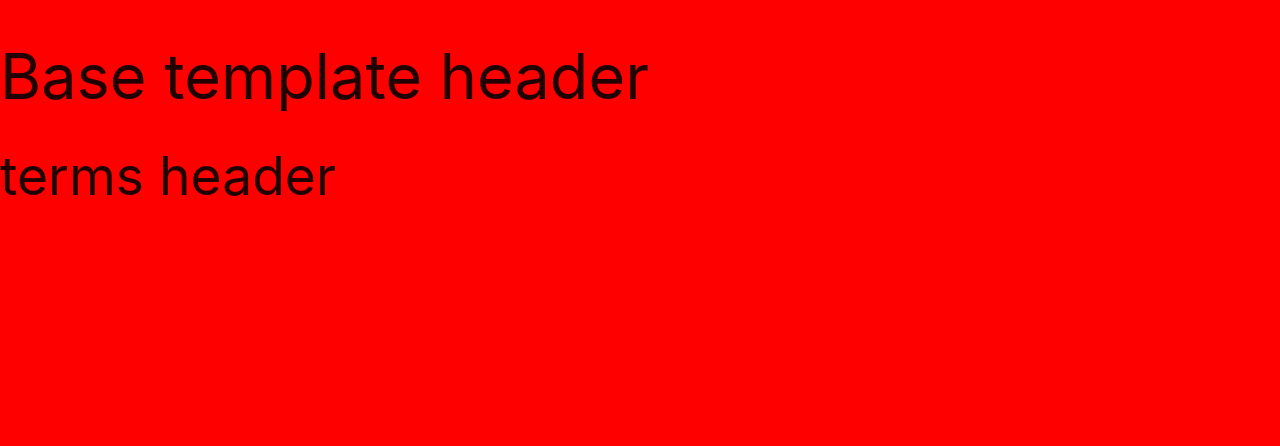
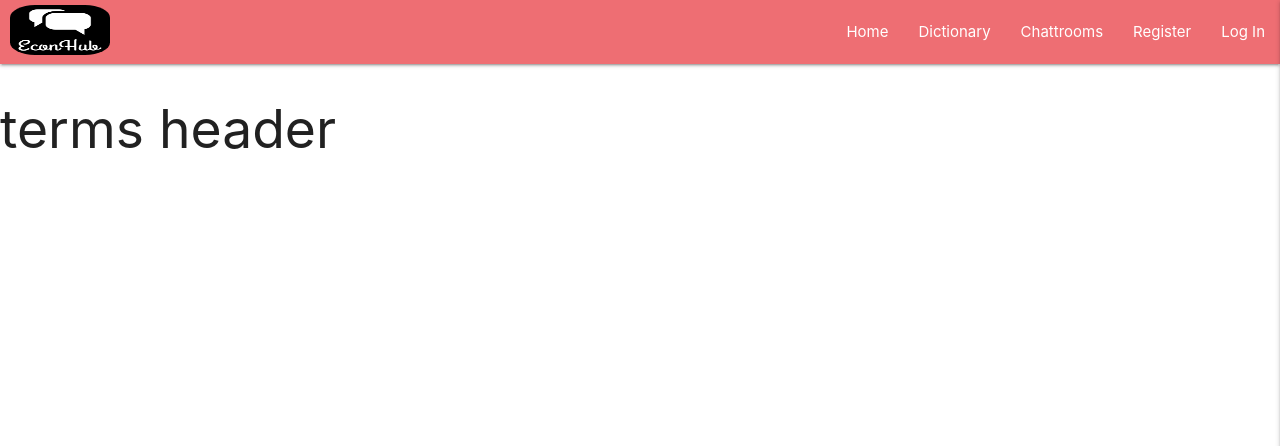
Before and after one commit to 92an/third-milestone-project, a Flask app: page / in a window 1280 px wide. Shown: the top 446 px of the page. Run offline with Flask 2, Linux system fonts and the light colour scheme; data that the repository does not hold is empty; some libraries are stand-ins or nearby versions.

Commit message:
side nav and logo put in place

```diff
--- a/static/css/style.css
+++ b/static/css/style.css
@@ -1,3 +1,7 @@
-body {
-    background-color: red;
+.econ-logo{
+    height: 50px;
+    width: 100px;
+    margin-left: 10px;
+    margin-top: 5px;
+    border-radius: 25%;
 }
--- a/static/js/script.js
+++ b/static/js/script.js
@@ -0,0 +1,3 @@
+  $(document).ready(function(){
+    $(".sidenav").sidenav({edge: "right"});
+  });
--- a/templates/base.html
+++ b/templates/base.html
@@ -10,13 +10,37 @@
     <title>Dictionary</title>
 </head>
 <body>
-    <h1>Base template header</h1>
+
+    <header>
+        <!-- main navbar for desktop / tablet -->
+        <nav class="nav-extended">
+            <div class="nav-wrapper">
+            <a href="#!" class="brand-logo"><img src="{{ url_for('static', filename = 'img/logo.jpg') }}" alt="logo" class="econ-logo"></a>
+            <a href="#" data-target="mobile-demo" class="sidenav-trigger right"><i class="fas fa-bars"></i></a>
+            <ul class="right hide-on-med-and-down">
+                <li><a href="#">Home</a></li>
+                <li><a href="#">Dictionary</a></li>
+                <li><a href="#">Chattrooms</a></li>
+                <li><a href="#">Register</a></li>
+                <li><a href="#">Log In</a></li>
+            </ul>
+            </div>
+        </nav>
+        <!-- sidenav for mobile view -->
+        <ul class="sidenav" id="mobile-demo">
+            <li><a href="#">Home</a></li>
+            <li><a href="#">Dictionary</a></li>
+            <li><a href="#">Chattrooms</a></li>
+            <li><a href="#">Register</a></li>
+            <li><a href="#">Log In</a></li>
+        </ul>
+    </header>
 
     {% block content %}
     {% endblock %}
 
     <script src="https://code.jquery.com/jquery-3.5.1.min.js" integrity="sha256-9/aliU8dGd2tb6OSsuzixeV4y/faTqgFtohetphbbj0=" crossorigin="anonymous"></script>
     <script src="https://cdnjs.cloudflare.com/ajax/libs/materialize/1.0.0/js/materialize.min.js"></script>
-    <script src="{{ url_for('static', filename = 'js.script.js') }}" ></script>
+    <script src="{{ url_for('static', filename = 'js/script.js') }}" ></script>
 </body>
 </html>
--- a/templates/terms.html
+++ b/templates/terms.html
@@ -4,10 +4,10 @@
 
     <h2>terms header</h2>
     {% for term in terms %}
-        {{term.term_name}}<br>
-        {{term.category_name}}<br>
-        {{term.definition}}<br>
-        {{term.source_url}}<br>
+        <p> {{term.term_name}} </p><br>
+        <p> {{term.category_name}} </p><br>
+        <p> {{term.definition}} </p><br>
+        <p class="truncate"> {{term.source_url}} </p><br>
     {% endfor %}
 
 {% endblock %}
```
Also changed, not shown: static/img/logo.jpg (renamed from static/img/logo (1).jpg).
